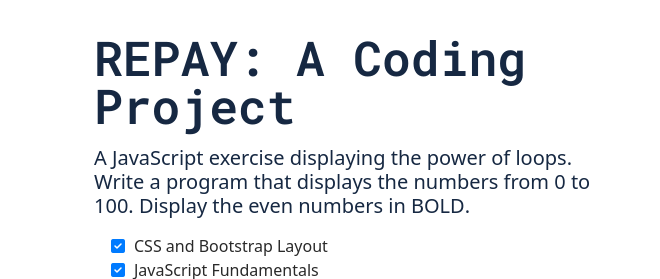
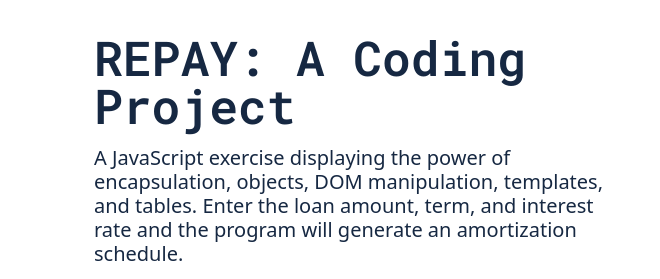
Before and after one commit to DominicWegrzynowski/Repay, a plain HTML site: page index.html in a window 1280 px wide. Shown: the part 62-341 px from the top of the page, 0-660 px from the left. Drawn offline with nearby package versions, Linux system fonts and the light colour scheme.

Commit message:
updated index description

```diff
--- a/index.html
+++ b/index.html
@@ -58,7 +58,7 @@
                 <div class="row g-5 py-5 row-cols-1 row-cols-lg-2">
                     <div class="col order-last order-lg-first">
                         <h1 class="display-5 fw-bold lh-1 mb-3 secondary-font">REPAY: A Coding Project</h1>
-                        <h4 class="lead">A JavaScript exercise displaying the power of loops. Write a program that displays the numbers from 0 to 100. Display the even numbers in <strong>BOLD</strong>.</h4>
+                        <h4 class="lead">A JavaScript exercise displaying the power of encapsulation, objects, DOM manipulation, templates, and tables. Enter the loan amount, term, and interest rate and the program will generate an amortization schedule.</h4>
                         <ul class="fa-ul pt-2 checklist">
                             <li><span class="fa-li"><i class="fas fa-check-square"></i></span>CSS and Bootstrap Layout</li>
                             <li><span class="fa-li"><i class="fas fa-check-square"></i></span>JavaScript Fundamentals</li>
```
